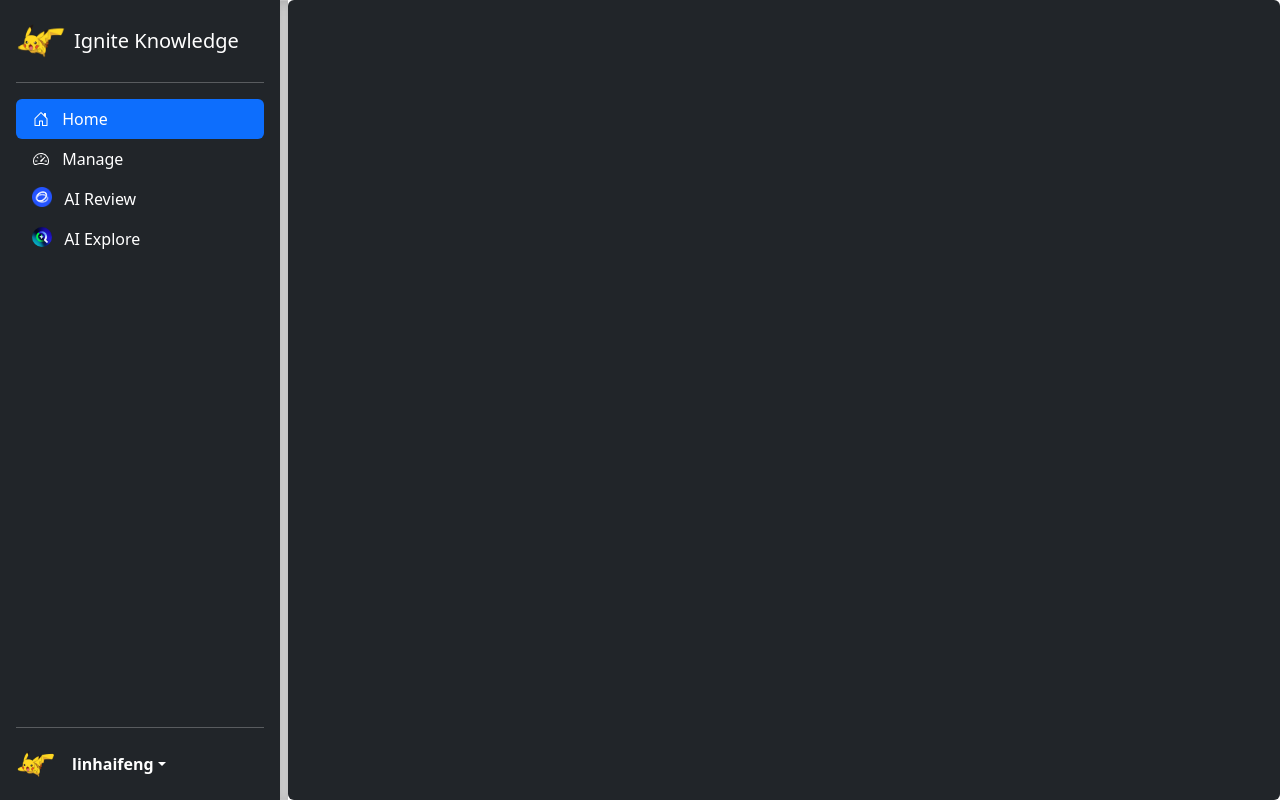
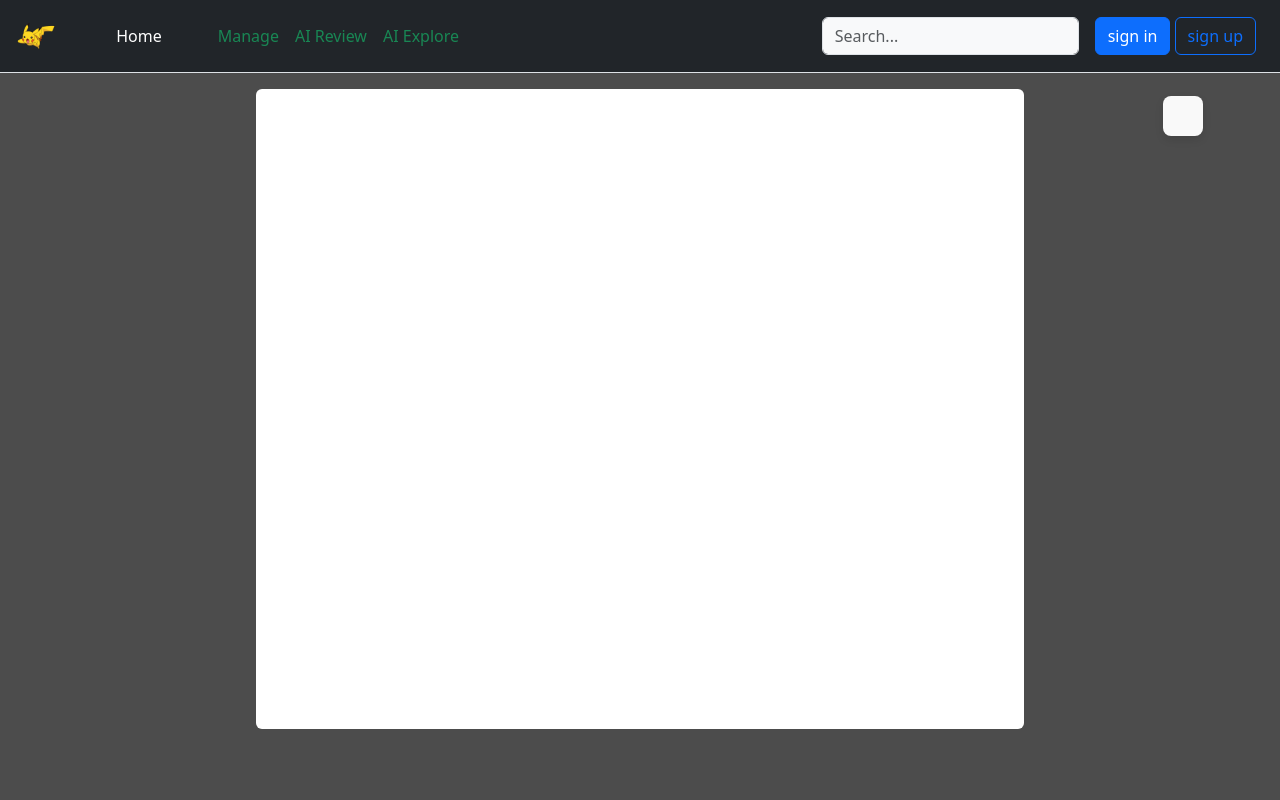
Before and after one commit to lingebeng/Ignite-Knowledge, a Django app: template templates/note_content.html in a window 1280 px wide. Run offline with Django 5.2, Linux system fonts and the light colour scheme; the template is opened without the code that fills it, so the values that code supplies are empty; some libraries are stand-ins or nearby versions.

Commit message:
完成文章目录功能，虽然有点丑，但不想再搞了，就这样了！

```diff
--- a/ignite_knowledge/settings.py
+++ b/ignite_knowledge/settings.py
@@ -11,7 +11,6 @@ https://docs.djangoproject.com/en/5.1/ref/settings/
 """
 
 from pathlib import Path
-
 # Build paths inside the project like this: BASE_DIR / 'subdir'.
 BASE_DIR = Path(__file__).resolve().parent.parent
 
--- a/templates/index.html
+++ b/templates/index.html
@@ -8,23 +8,28 @@
     <link rel="stylesheet" href="{% static 'bootstrap5/bootstrap.min.css' %}">
     <script src="{%  static 'bootstrap5/bootstrap.min.js' %}"></script>
     <script src="{%  static 'bootstrap5/popper.min.js' %}"></script>
+
     <link rel="stylesheet" href="{%  static 'css/main.css' %}">
+    {% block style %} {%  endblock %}
     {% block head %} {% endblock %}
 </head>
 <body>
+<svg xmlns="http://www.w3.org/2000/svg" style="display: none;">
+    <symbol id="home" viewBox="0 0 16 16">
+        <path d="M8.354 1.146a.5.5 0 0 0-.708 0l-6 6A.5.5 0 0 0 1.5 7.5v7a.5.5 0 0 0 .5.5h4.5a.5.5 0 0 0 .5-.5v-4h2v4a.5.5 0 0 0 .5.5H14a.5.5 0 0 0 .5-.5v-7a.5.5 0 0 0-.146-.354L13 5.793V2.5a.5.5 0 0 0-.5-.5h-1a.5.5 0 0 0-.5.5v1.293L8.354 1.146zM2.5 14V7.707l5.5-5.5 5.5 5.5V14H10v-4a.5.5 0 0 0-.5-.5h-3a.5.5 0 0 0-.5.5v4H2.5z"></path>
+    </symbol>
+</svg>
 <header class="p-3 text-bg-dark border-bottom mb-3">
-    <div class="container">
       <div class="d-flex flex-wrap align-items-center justify-content-center justify-content-lg-start">
         <a href="#" class="d-flex align-items-center mb-2 mb-lg-0 text-white text-decoration-none">
-            <img src="{% static 'image/logo.png' %}" alt="" height="40">
+            <img src="{% static 'image/logo1.png' %}" alt="" height="40">
         </a>
         <ul class="nav col-12 col-lg-auto me-lg-auto mb-2 justify-content-center mb-md-0">
-          <li><a href="#" class="nav-link px-5 text-white">&ensp; Home</a></li>
-          <li><a href="/admin/notes/testmodel/add/" class="nav-link px-2 text-success">Manage</a></li>
+          <li><a href="/main" class="nav-link px-5 text-white">&ensp; Home</a></li>
+          <li><a href="#" class="nav-link px-2 text-success">Manage</a></li>
           <li><a href="#" class="nav-link px-2 text-success">AI Review</a></li>
           <li><a href="#" class="nav-link px-2 text-success">AI Explore</a></li>
         </ul>
-
         <form class="col-12 col-lg-auto mb-3 mb-lg-0 me-lg-3" role="search">
           <input type="search" class="form-control form-control-dark text-bg-light" placeholder="Search..." aria-label="Search">
         </form>
@@ -34,9 +39,9 @@
           <button type="button" class="btn btn-outline-primary me-2">sign up</button>
         </div>
       </div>
-    </div>
   </header>
-<main class="container bg-white p-3 rounded">
+{% block sidebar %}{% endblock %}
+<main class="container bg-white p-3 rounded" style="width: 60vw;min-height: 80vh;">
     {% block main %}{% endblock %}
 </main>
 </body>
--- a/templates/note_content.html
+++ b/templates/note_content.html
@@ -1,24 +1,65 @@
-{% extends 'base.html' %}
+{% extends 'index.html' %}
 
 {% block head %}
     <link rel="stylesheet" href="{% static 'highlight/styles/github-dark.min.css' %}">
     <script src="{% static 'highlight/highlight.min.js' %}"></script>
+    <style>
+        .sidebar {
+            font-family: 'Arial', sans-serif;
+            background-color: #f9f9f9;
+            padding: 20px;
+            border-radius: 8px;
+            box-shadow: 0 4px 8px rgba(0, 0, 0, 0.1);
+            margin-bottom: 40px;
+        }
+
+        .sidebar ul {
+            list-style: none;
+            padding: 0;
+        }
+
+        .sidebar li {
+            margin-bottom: 10px;
+        }
+
+        .sidebar a {
+            text-decoration: none;
+            color: #333;
+            font-weight: bold;
+        }
+
+        .sidebar a:hover {
+            color: #007bff;
+        }
+
+        .sidebar ul ul {
+            margin-left: 20px;
+            margin-top: 10px;
+        }
+
+        .sidebar ul ul ul {
+            margin-left: 40px;
+        }
+
+    </style>
 {% endblock %}
 
 {% block main %}
-    <div class="container bg-dark p-3 rounded text-white" style="height: 100vh; overflow-y: scroll;">
+    <div class="p-3 rounded text-dark">
         <div>
             <h1 style="text-align: center">{{ note.title }}</h1>
             {% autoescape off %}
-            <br>
+                <br>
             {% endautoescape %}
         </div>
         <div class="py-2">
-            {{ content|safe }}
+            {{ note.content|safe }}
         </div>
         <script>
             hljs.highlightAll();
         </script>
     </div>
-
+    <div class="sidebar" style="position: fixed;right:6vw;top:12vh;">
+        {{ toc|safe }}
+    </div>
 {% endblock %}
```
Also changed, not shown: notes/views.py (+6 -3 lines), templates/main.html (+3 -5 lines).
